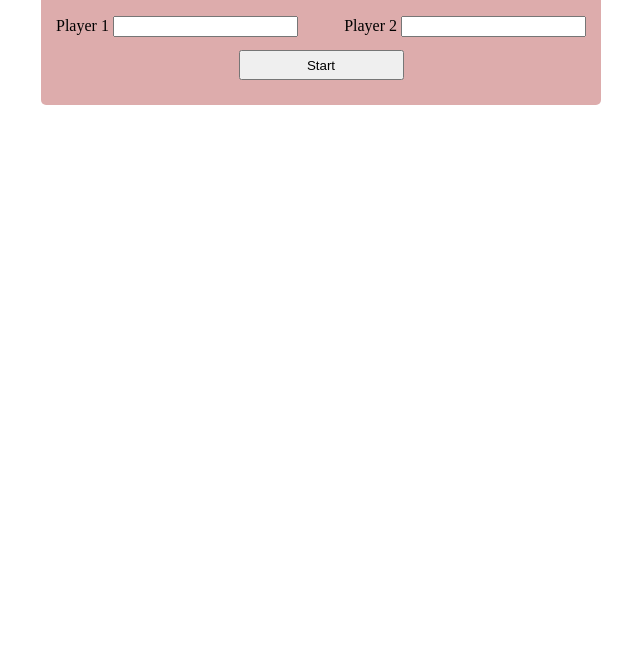
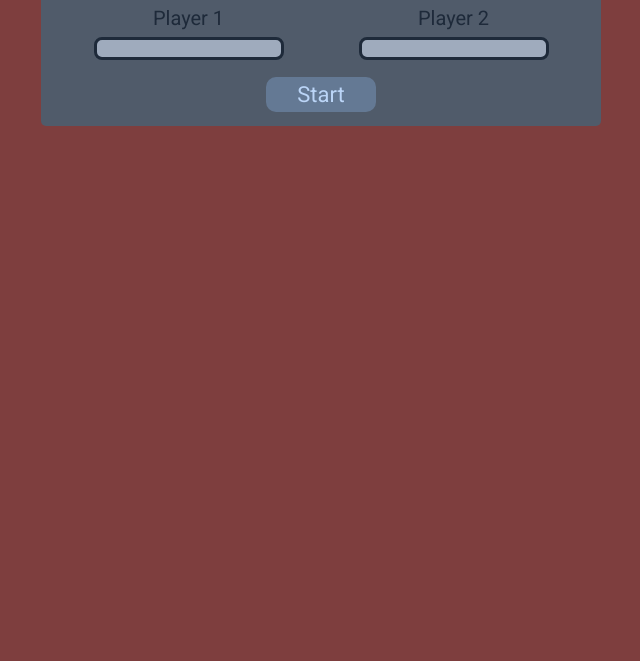
Before and after one commit to nordin05/8-tic-tac-toe, a plain HTML site: page index.html in a window 1280 px wide. Shown: the part 198-859 px from the top of the page, without its empty margins (319-959 px from the left). Before the commit the page ends 838 px from the top, so only its background shows below. Drawn offline with Linux system fonts and the light colour scheme.

Commit message:
Style form and bg

```diff
--- a/index.html
+++ b/index.html
@@ -6,6 +6,9 @@
         <meta name="viewport" content="width=device-width, initial-scale=1.0" />
         <script src="script.js" defer></script>
         <link rel="stylesheet" href="style.css" />
+        <link
+            href="https://fonts.googleapis.com/css2?family=Roboto&display=swap"
+            rel="stylesheet" />
         <title>Document</title>
     </head>
     <body>
--- a/style.css
+++ b/style.css
@@ -1,16 +1,31 @@
+:root {
+    --main-bg-color: hsl(0deg 34.04% 36.86%);
+    --form-bg-color: hsl(213.49deg 14.29% 36.43%);
+    --form-h1-color: hsl(213.49deg 32.19% 17.2%);
+    --form-btn-color: hsl(214.62deg 19.28% 48.77%);
+    --grid-bg-color: hsl(58.15deg 44.26% 53.21%);
+    --popup-bg-color: hsl(166.15deg 51.14% 48.91%);
+    --main-text-color: hsl(35 74% 69%);
+}
+
 body,
 h1,
-p {
+p,
+button,
+label {
     margin: 0px;
+    font-family: "Roboto", sans-serif;
 }
 
 body {
     display: flex;
     flex-direction: column;
     align-items: center;
+    background-color: var(--main-bg-color);
 }
 
 .game-title {
+    color: var(--main-text-color);
     font-size: 55px;
     padding-top: 25px;
 }
@@ -26,20 +41,23 @@ body {
     display: grid;
     grid-template-columns: 1fr 1fr 1fr;
     grid-template-rows: 1fr 1fr 1fr;
+    grid-gap: 8px;
     margin-top: 15px;
 }
 
 .grid-container div {
-    background-color: blanchedalmond;
+    background-color: var(--grid-bg-color);
     display: flex;
     justify-content: center;
     align-items: center;
     font-size: 100px;
-    color: rgb(248, 173, 75);
-    border: 5px solid rgb(255, 132, 132);
+
+    color: rgb(239 233 43);
+    /* border: 2px solid rgb(39 113 116); */
+    border-radius: 10px;
 }
 
-#c1,
+/* #c1,
 #c4,
 #c7 {
     border-left: none;
@@ -61,18 +79,20 @@ body {
 #c8,
 #c9 {
     border-bottom: none;
-}
+} */
 
 #myForm {
-    height: 175px;
+    background-color: var(--form-bg-color);
+    height: 195px;
     width: 550px;
-    background-color: rgb(221, 172, 172);
+
     display: grid;
     grid-template-columns: 1fr 1fr;
-    grid-template-rows: 50% 1fr 1fr;
+    grid-template-rows: 40% 1fr 1fr;
+
+    border-radius: 5px;
     margin-top: 30px;
     padding: 5px;
-    border-radius: 5px;
 }
 
 #myForm h1 {
@@ -80,41 +100,72 @@ body {
     grid-column: 1 / 3;
     align-self: center;
     justify-self: center;
+    margin-top: 15px;
     padding-bottom: 20px;
+    color: var(--form-h1-color);
 }
 
 #myForm .player1_input {
+    color: var(--form-h1-color);
+    font-size: 20px;
+
     grid-row: 2 / 3;
     grid-column: 1 / 2;
     align-self: center;
-    justify-self: start;
+    justify-self: center;
+
+    display: flex;
+    flex-direction: column;
+    align-items: center;
+
     padding-left: 10px;
+    gap: 7px;
 }
 
 #myForm .player2_input {
+    color: var(--form-h1-color);
+    font-size: 20px;
+
     grid-row: 2 / 3;
     grid-column: 2 / 3;
     align-self: center;
-    justify-self: end;
+    justify-self: center;
+
+    display: flex;
+    flex-direction: column;
+    align-items: center;
+
     padding-right: 10px;
+    gap: 7px;
+}
+
+#myForm input {
+    background-color: hsl(214.62deg 18.51% 68.11%);
+    border: 3px solid var(--form-h1-color);
+    border-radius: 8px;
+    padding-left: 5px;
 }
 
 #myForm button {
-    width: 30%;
-    height: 30px;
+    color: hsl(213.75deg 78.77% 85.16%);
+    background-color: var(--form-btn-color);
+    font-size: 22px;
+    width: 20%;
+    height: 35px;
 
     justify-self: center;
-    align-self: end;
+    align-self: center;
 
     grid-row: 3 / 4;
     grid-column: 1 / 3;
 
-    margin-top: 10px;
-    margin-bottom: 20px;
+    border: none;
+    border-radius: 10px;
+    margin-top: 5px;
 }
 
 #winner-popup {
-    background-color: rgb(125, 255, 255);
+    background-color: var(--popup-bg-color);
     position: absolute;
     top: 250px;
     display: flex;
```
